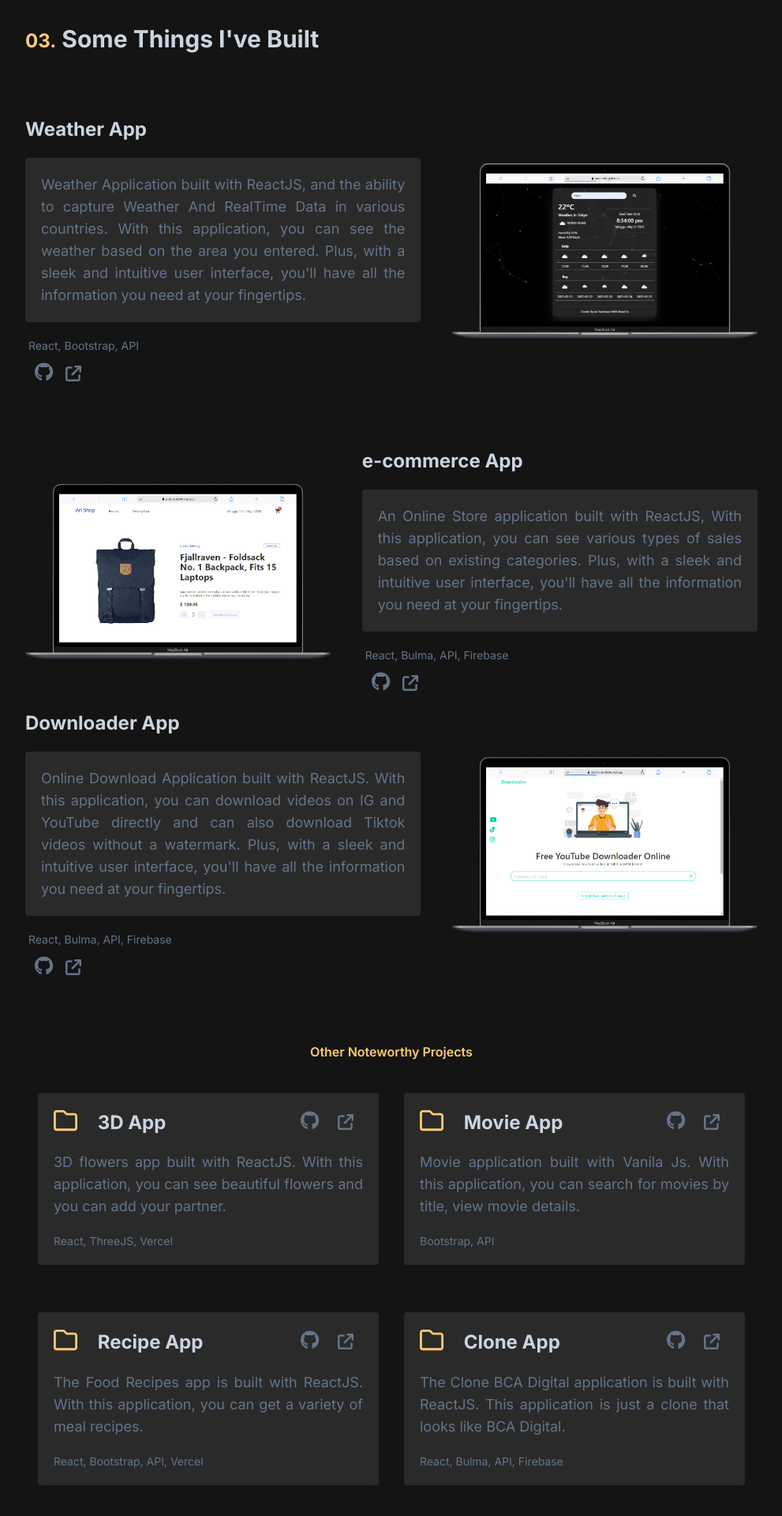
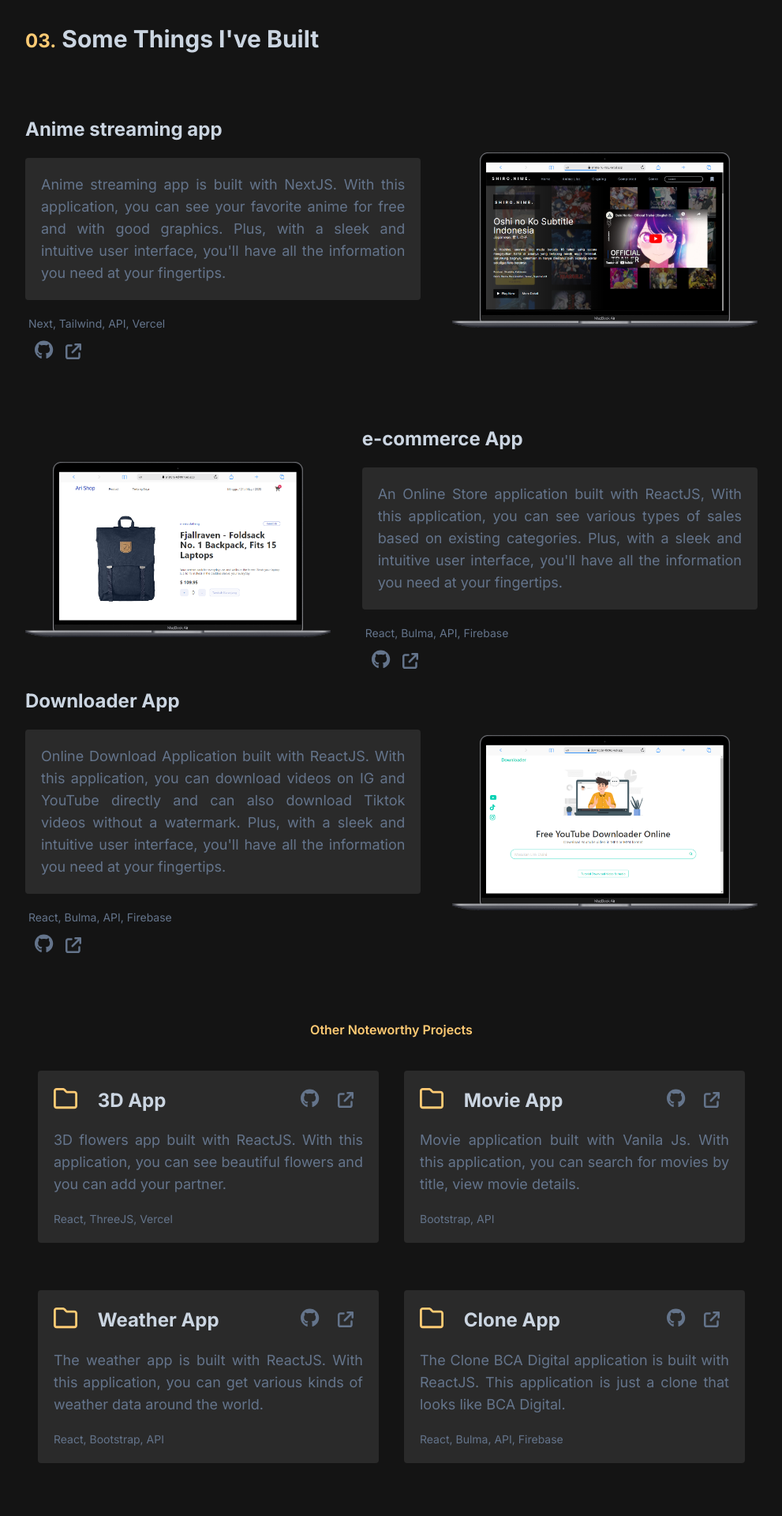
Before and after one commit to ZeroNoSho/Portofolio, a Next.js app: page / in a window 1280 px wide. Shown: the part 1990-3910 px from the top of the page at 79% size, without its empty margins (144-1135 px from the left). Built offline with nearby package versions, Linux system fonts and the light colour scheme.

Commit message:
Please enter the commit message for your changes. Lines starting  with '' will be ignored, and an empty message aborts the commit.
 On branch main
 Your branch is up to date with 'origin/main'.

 Changes to be committed:
	modified:   app/page.js
	new file:   public/anime.png

```diff
--- a/app/page.js
+++ b/app/page.js
@@ -3,7 +3,7 @@ import Image from "next/image";
 import Link from "next/link";
 import { useState, useEffect } from "react";
 import AOS from "aos";
-import 'aos/dist/aos.css';
+import "aos/dist/aos.css";
 
 import { FontAwesomeIcon } from "@fortawesome/react-fontawesome";
 import { faGithub, faInstagram, faLinkedinIn } from "@fortawesome/free-brands-svg-icons";
@@ -28,7 +28,6 @@ export default function Page() {
       duration: 3000,
     });
   }, []);
-
 
   return (
     <main>
@@ -136,24 +135,24 @@ export default function Page() {
             <div className="work-me-1 xl:my-20 max-[765px]:my-5 md:my-5">
               <div className="flex max-[765px]:relative max-[765px]:grid">
                 <div className="m-auto mr-10 color-bg-or2 max-[765px]:mr-0 max-[765px]:z-20 max-[765px]:opacity-95 max-[765px]:rounded-xl">
-                  <p className="text-slate-300 text-2xl font-bold max-[765px]:px-5 max-[765px]:pt-5">Weather App</p>
+                  <p className="text-slate-300 text-2xl font-bold max-[765px]:px-5 max-[765px]:pt-5">Anime streaming app</p>
                   <div className="color-bg-or4  mt-5 rounded">
                     <p className="text-slate-500 text-lg w-fit text-justify max-[765px]:py-1 max-[765px]:px-5 max-[765px]:text-sm">
-                      Weather Application built with ReactJS, and the ability to capture Weather And RealTime Data in various countries. With this application, you can see the weather based on the area you entered. Plus, with a sleek and
-                      intuitive user interface, you&apos;ll have all the information you need at your fingertips.
+                      Anime streaming app is built with NextJS. With this application, you can see your favorite anime for free and with good graphics. Plus, with a sleek and intuitive user interface, you&apos;ll have all the information
+                      you need at your fingertips.
                     </p>
                   </div>
-                  <p className="text-slate-500 text-sm pt-5 pb-2 pl-1 max-[765px]:pl-5 max-[765px]:text-xs">React, Bootstrap, API</p>
+                  <p className="text-slate-500 text-sm pt-5 pb-2 pl-1 max-[765px]:pl-5 max-[765px]:text-xs">Next, Tailwind, API, Vercel</p>
                   <div className="pl-1 text max-[765px]:pl-4 max-[765px]:pb-5">
-                    <Link className="text-2xl" href="https://github.com/ZeroNoSho/weather">
+                    <Link className="text-2xl" href="https://github.com/ZeroNoSho/Anime">
                       <FontAwesomeIcon icon={faGithub} className="px-2 h-6 text-center text-slate-500 hover:text-orange-300" />
                     </Link>
-                    <Link className="text-xl" href="https://zeronosho.github.io/weather/">
+                    <Link className="text-xl" href="https://anime-nu-rosy.vercel.app/">
                       <FontAwesomeIcon icon={faArrowUpRightFromSquare} className="px-2 h-5 text-slate-500 hover:text-orange-300" />
                     </Link>
                   </div>
                 </div>
-                <Image src="/weath.png" width={520} height={340} alt="profile" className="rounded-md m-auto xl:h-auto xl:w-5/12 max-[765px]:absolute max-[765px]:h-full max-[765px]:w-full md:w-80 md:h-36" />
+                <Image src="/anime.png" width={520} height={340} alt="profile" className="rounded-md m-auto xl:h-auto xl:w-5/12 max-[765px]:absolute max-[765px]:h-full max-[765px]:w-full md:w-80 md:h-36" />
               </div>
             </div>
 
@@ -259,22 +258,22 @@ export default function Page() {
                 <div className="color-bg-or3  mt-5 rounded">
                   <div className="flex justify-between">
                     <p className="p-5 text-slate-300 text-2xl font-bold">
-                      <FontAwesomeIcon icon={faFolder} className="p-color-style text-3xl pr-5" /> Recipe App
+                      <FontAwesomeIcon icon={faFolder} className="p-color-style text-3xl pr-5" /> Weather App
                     </p>
                     <div className=" text p-5">
-                      <Link className="text-2xl" href="https://github.com/ZeroNoSho/resep">
+                      <Link className="text-2xl" href="https://github.com/ZeroNoSho/weather">
                         <FontAwesomeIcon icon={faGithub} className="px-3 text-center text-slate-500 hover:text-orange-300 max-[765px]:px-1 max-[765px]:w-full" />
                       </Link>
-                      <Link className="text-xl" href="https://resep-zeronosho.vercel.app/">
+                      <Link className="text-xl" href="https://zeronosho.github.io/weather/">
                         <FontAwesomeIcon icon={faArrowUpRightFromSquare} className="px-3 text-slate-500 hover:text-orange-300 max-[765px]:px-1 max-[765px]:w-full" />
                       </Link>
                     </div>
                   </div>
 
                   <p className="text-slate-500 text-lg pl-5 pr-5 w-fit text-justify max-[765px]:py-1 max-[765px]:px-5 max-[765px]:text-sm">
-                    The Food Recipes app is built with ReactJS. With this application, you can get a variety of meal recipes.
+                    The weather app is built with ReactJS. With this application, you can get various kinds of weather data around the world.
                   </p>
-                  <p className="p-5 text-slate-500 text-sm max-[765px]:text-xs">React, Bootstrap, API, Vercel</p>
+                  <p className="p-5 text-slate-500 text-sm max-[765px]:text-xs">React, Bootstrap, API</p>
                 </div>
               </div>
 
```
Also changed, not shown: public/anime.png (added).
